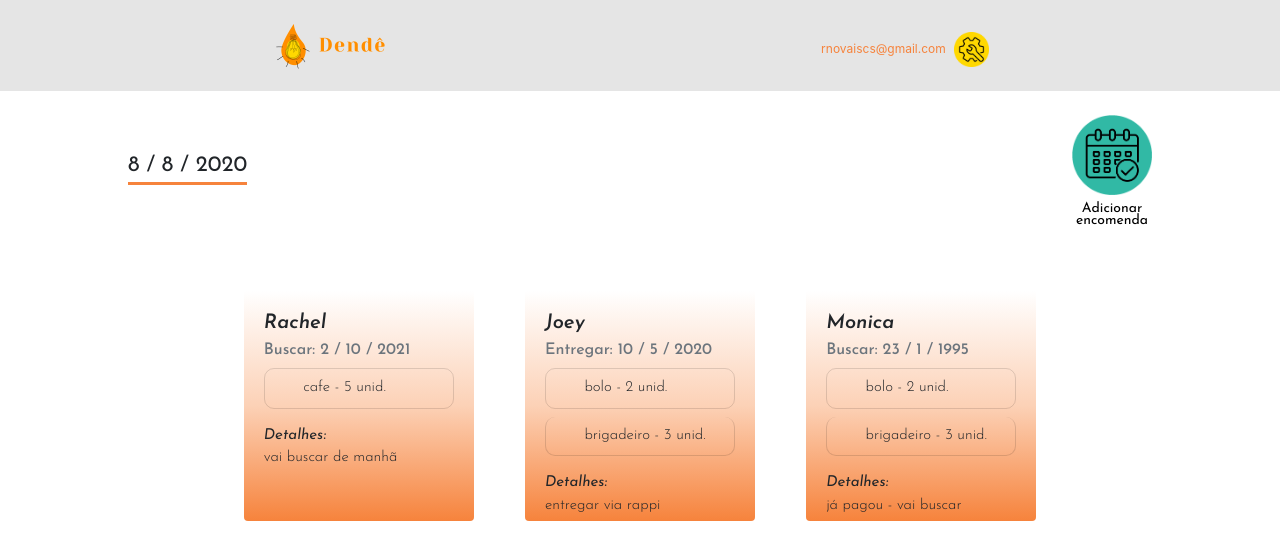
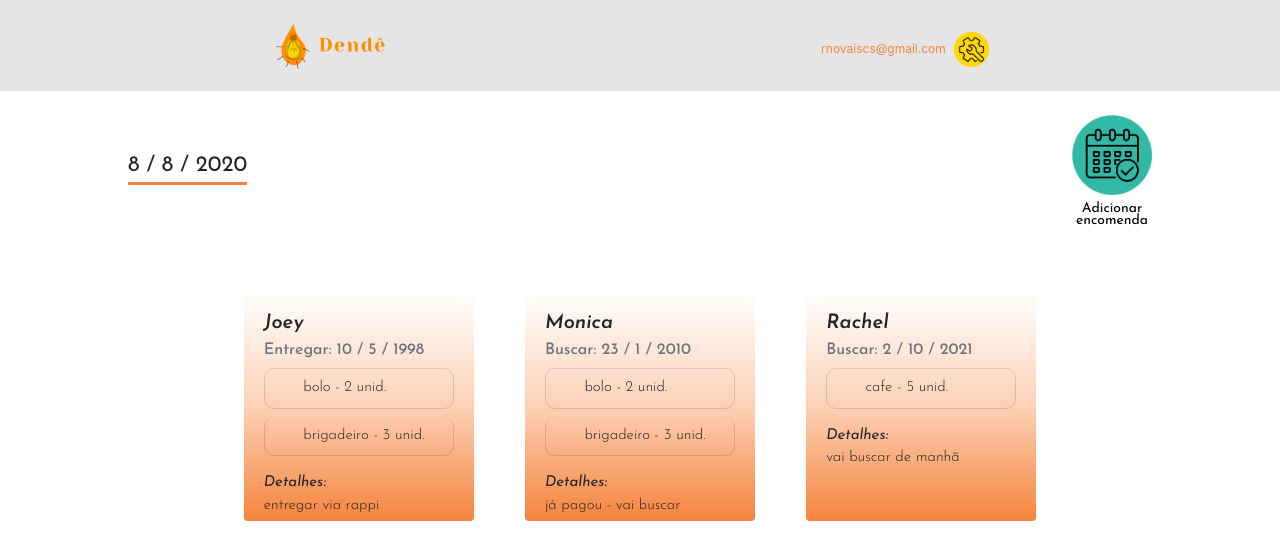
Before and after one commit to renatanovais/dende, a React (Create React App) app in the folder dende-megahack/: page /encomendas in a window 1280 px wide. Shown: the top 560 px of the page. Built offline with nearby package versions, Linux system fonts and the light colour scheme.

Commit message:
calendário ordenado ao carregar a página. Falta filtros dia, semana, mes

```diff
--- a/dende-megahack/src/pages/encomendas/Calendar.js
+++ b/dende-megahack/src/pages/encomendas/Calendar.js
@@ -1,4 +1,4 @@
-import React from 'react';
+import React, { useState, useEffect } from 'react';
 import { connect } from 'react-redux';
 import { Link } from 'react-router-dom';
 import Header from '../../components/Header';
@@ -8,6 +8,7 @@ import addEncomenda from '../../images/icons/new-event-icon.png';
 
 function Calendar(props) {
   const { orders } = props;
+  const [filterOrders, setFilterOrders] = useState(orders);
 
   const getDate = () => {
     const actualDate = new Date();
@@ -18,6 +19,28 @@ function Calendar(props) {
     return `${actualDay} / ${actualMonth} / ${actualYear}`
   }
 
+  const filterByDate = () => {
+    const changeDate = orders.slice().sort((a, b) => {
+      const dateA = new Date(a.dueDate);
+      const dateB = new Date(b.dueDate);
+      return dateA - dateB;
+    });
+    console.log('este é o changeDate:', changeDate);
+    setFilterOrders(changeDate);
+  }
+
+  useEffect(() => {
+    if (orders.length > 0) {
+      const changeDate = orders.slice().sort((a, b) => {
+        const dateA = new Date(a.dueDate);
+        const dateB = new Date(b.dueDate);
+        return dateA - dateB;
+      });
+      console.log('este é o changeDate:', changeDate);
+      setFilterOrders(changeDate);
+    }
+  }, [])
+
   return (
     <div>
       <Header />
@@ -25,13 +48,14 @@ function Calendar(props) {
         <div className="calendar-date">
           {getDate()}
         </div>
+          {/* <button onClick={() => filterByDate()}>Ordenar</button> */}
         <Link className="add-button-calendar" to="/encomendas/add">
           <img alt="Add encomenda" src={addEncomenda} />
           <p>Adicionar <br/> encomenda</p>
         </Link>
       </div>
       <div className="calendar-grid">
-      {orders.length > 0 ? orders.map((order, i) => <GridCalendar key={i} order={order} />) : <p>Não há encomendas</p>}
+      {filterOrders.length > 0 ? filterOrders.map((order, i) => <GridCalendar key={i} order={order} />) : <p>Não há encomendas</p>}
       </div>
     </div>
   )
--- a/dende-megahack/src/pages/encomendas/Order.js
+++ b/dende-megahack/src/pages/encomendas/Order.js
@@ -77,8 +77,8 @@ function Order(props) {
               <Form.Label className="label-form">Escolha a opção de entrega</Form.Label>
               <Form.Control as="select" onChange={(e) => setDelivery(e.target.value)} disabled={disableByClients}>
                 <option value="">Selecione</option>
-                <option value="entregar">Entregar</option>
-                <option value="buscar">Buscar</option>
+                <option value="Entregar">Entregar</option>
+                <option value="Buscar">Buscar</option>
               </Form.Control>
             </Form.Group>
           </Form.Row>
--- a/dende-megahack/src/redux/reducers/orderReducer.js
+++ b/dende-megahack/src/redux/reducers/orderReducer.js
@@ -10,7 +10,7 @@ const order1 = {
 
 const order2 = {
   client: 'Joey',
-  dueDate: '2020-05-10',
+  dueDate: '1998-05-10',
   delivery: 'Entregar',
   products: [{product: 'bolo', quantity: 2}, {product: 'brigadeiro', quantity: 3} ],
   details: 'entregar via rappi',
@@ -18,7 +18,7 @@ const order2 = {
 
 const order3 = {
   client: 'Monica',
-  dueDate: '1995-01-23',
+  dueDate: '2010-01-23',
   delivery: 'Buscar',
   products: [{product: 'bolo', quantity: 2}, {product: 'brigadeiro', quantity: 3} ],
   details: 'já pagou - vai buscar',
```
